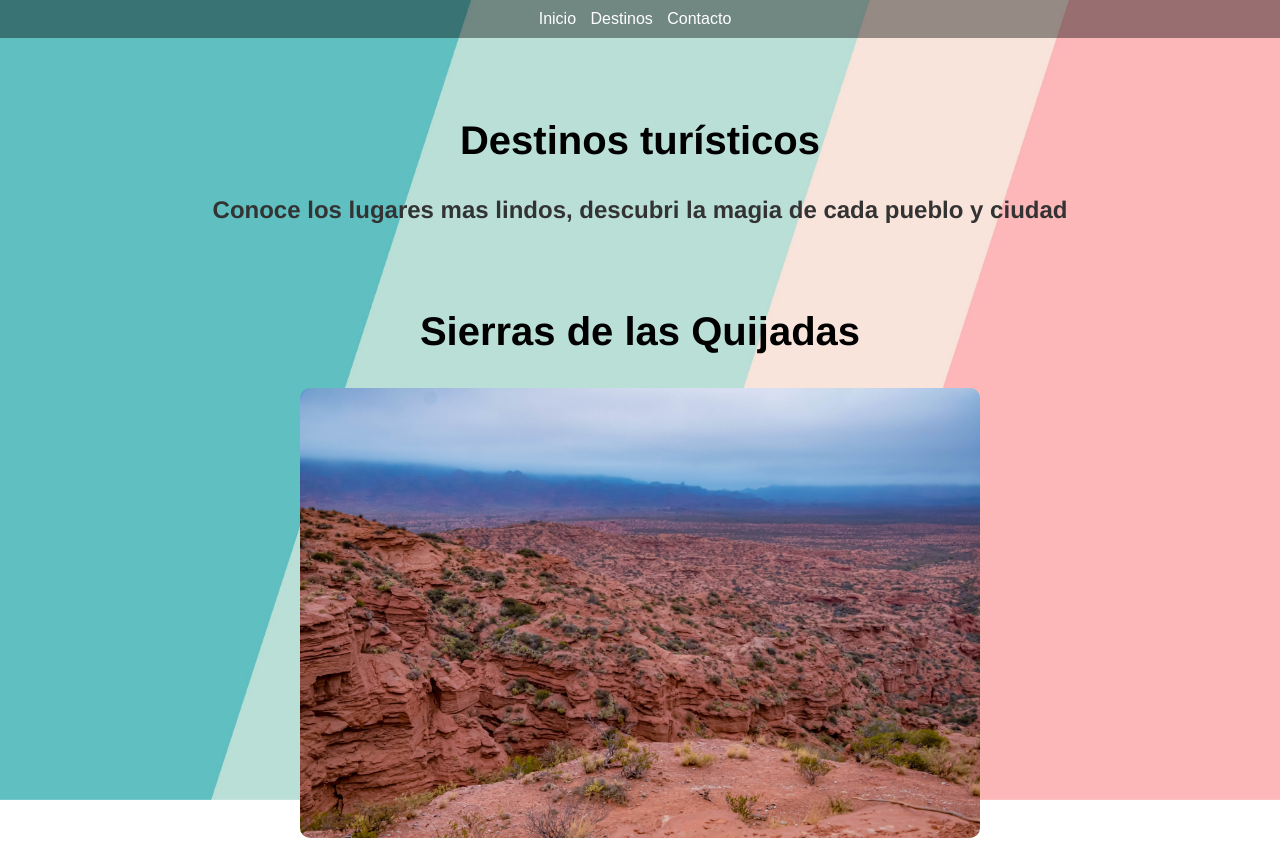
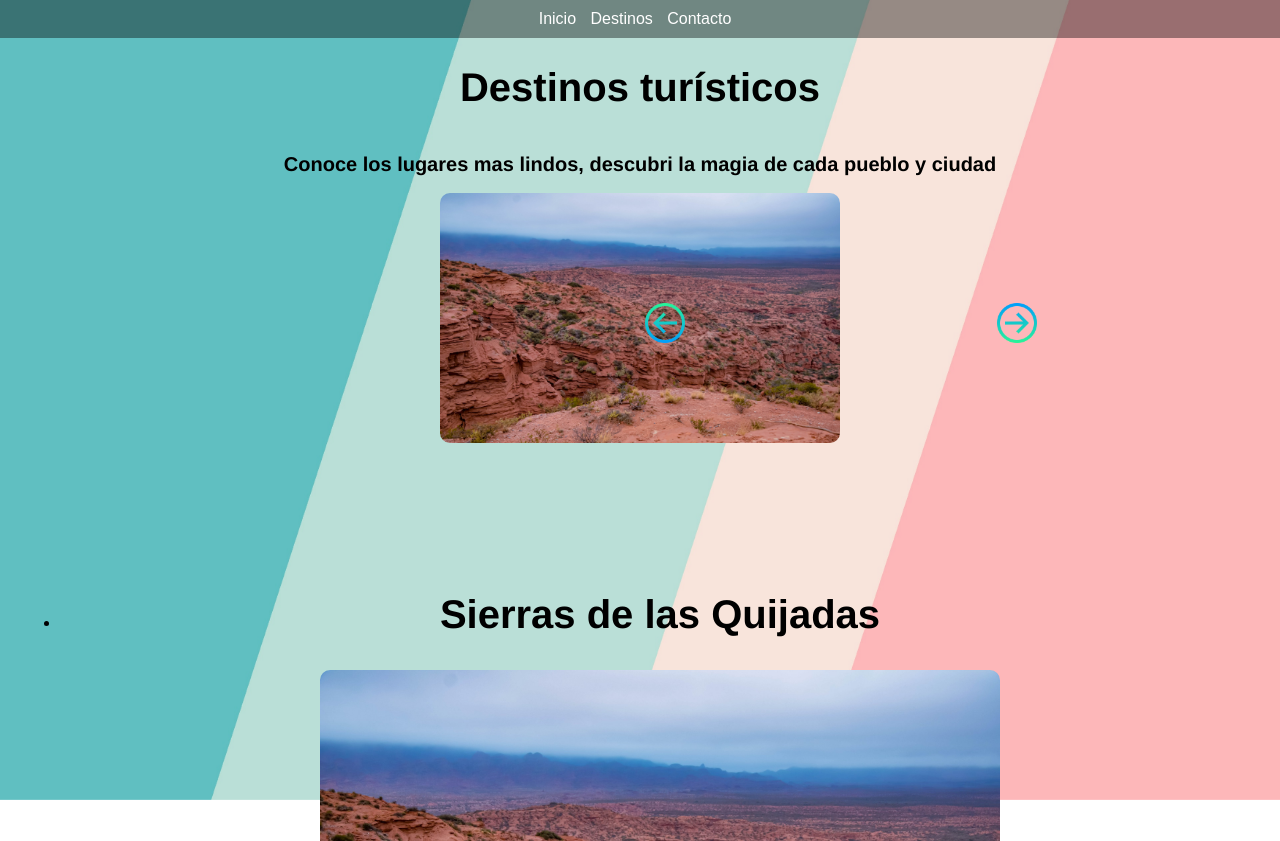
Before and after one commit to JesiMoll/JesiMoll.github.io, a plain HTML site: page destinos.html in a window 1280 px wide. Shown: the top 841 px of the page. Drawn offline with Linux system fonts and the light colour scheme; grey boxes are pictures that could not be loaded.

Commit message:
commit Carrusel Manual
Agregue dos imagenes (flecha der y flecha izq); agregue en Destino un carrusel Manual, ya que en inicio realice uno automático.

```diff
--- a/destinos.html
+++ b/destinos.html
@@ -1,8 +1,10 @@
 <html>
+
 <head>
   <title>Destinos</title>
   <link rel="stylesheet" type="text/css" href="styles.css">
 </head>
+
 <body>
   <header>
     <nav>
@@ -13,37 +15,96 @@
       </ul>
     </nav>
   </header>
+  <div class="izquierda">
+    <a onclick="backImage()"><img src="imagenes/izquierda.png" alt="izquierda"></a>
+  </div>
+  <div class="derecha">
+    <a onclick="nextImage()"><img src="imagenes/derecha.png" alt="derecha"></a>
+  </div>
+  <div class="contenedorTitulo">
+    <h1>Destinos turísticos</h1>
+    <h2>Conoce los lugares mas lindos, descubri la magia de cada pueblo y ciudad</h2>
 
+
+    <div class="carrusel">
+      <img src="imagenes/destino1.PNG" alt="" id="imagenCarru">
+    </div>
+  </div>
+  <ul>
+    <script>
+      var imagen=[];
+      imagen[0]="imagenes/destino1.PNG";
+      imagen[1]="imagenes/destino2.JPG";
+      imagen[2]="imagenes/destino3.JPG";
+      var i=0;
+
+      function backImage() {
+
+        if (i==0){
+          i=2;
+          document.getElementById("imagenCarru").src = imagen[i];
+        } else {
+          i--;
+          document.getElementById("imagenCarru").src = imagen[i];
+        }
+      }
+
+      function nextImage() {
+
+        if (i == 2) {
+          i = 0;
+          document.getElementById("imagenCarru").src = imagen[i];
+        } else {
+          i++;
+          document.getElementById("imagenCarru").src = imagen[i];
+        }
+      }
+
+    </script>
     <div id="contenidos">
       <section id="destinos">
         <div class="background-image"></div>
         <div id="centrado">
-  <h1>Destinos turísticos</h1>
-  <h2>Conoce los lugares mas lindos, descubri la magia de cada pueblo y ciudad</h2>
-  <ul>
+
           <br>
           <br>
           <li>
             <h1>Sierras de las Quijadas</h1>
             <img src="imagenes/destino1.PNG" alt="Destino 1 collage">
-      <iframe src="https://www.google.com/maps/embed?pb=!1m18!1m12!1m3!1d9949.990598202225!2d-67.0344664640852!3d-32.5427768801932!2m3!1f0!2f0!3f0!3m2!1i1024!2i768!4f13.1!3m3!1m2!1s0x95d547a1bf435415%3A0x37e2f2ddd291be50!2sSierra%20de%20Las%20Quijadas!5e1!3m2!1ses-419!2sar!4v1685845144351!5m2!1ses-419!2sar" width="650" height="450" style="border:0;" allowfullscreen="" loading="lazy" referrerpolicy="no-referrer-when-downgrade"></iframe>
-      <h2>Magnífico y árido paisaje de serranías erosionadas por el agua y el viento que generan laberintos, farallones, barrancos y graderías de un color rojizo intenso, que se evidencia en todo su esplendor en el Potrero de la Aguada, gran anfiteatro natural en el corazón de la sierra.</h2>
+            <iframe
+              src="https://www.google.com/maps/embed?pb=!1m18!1m12!1m3!1d9949.990598202225!2d-67.0344664640852!3d-32.5427768801932!2m3!1f0!2f0!3f0!3m2!1i1024!2i768!4f13.1!3m3!1m2!1s0x95d547a1bf435415%3A0x37e2f2ddd291be50!2sSierra%20de%20Las%20Quijadas!5e1!3m2!1ses-419!2sar!4v1685845144351!5m2!1ses-419!2sar"
+              width="650" height="450" style="border:0;" allowfullscreen="" loading="lazy"
+              referrerpolicy="no-referrer-when-downgrade"></iframe>
+            <h2>Magnífico y árido paisaje de serranías erosionadas por el agua y el viento que generan laberintos,
+              farallones, barrancos y graderías de un color rojizo intenso, que se evidencia en todo su esplendor en el
+              Potrero de la Aguada, gran anfiteatro natural en el corazón de la sierra.</h2>
           </li>
           <br>
           <br>
           <li>
             <h1>San Francisco del monte de oro</h1>
             <img src="imagenes/destino2.JPG" alt="Destino 2">
-      <iframe src="https://www.google.com/maps/embed?pb=!1m18!1m12!1m3!1d21901.48442544541!2d-66.14240630551933!3d-32.60370883556159!2m3!1f0!2f0!3f0!3m2!1i1024!2i768!4f13.1!3m3!1m2!1s0x95d4915b0c038ccf%3A0x77793f104b8e5953!2sSan%20Francisco%20del%20Monte%20de%20Oro%2C%20San%20Luis!5e1!3m2!1ses-419!2sar!4v1685854549661!5m2!1ses-419!2sar" width="600" height="450" style="border:0;" allowfullscreen="" loading="lazy" referrerpolicy="no-referrer-when-downgrade"></iframe>
-      <h2>Nacido en medio de un valle, surcado por ríos, y rodeado por las Sierras Centrales y las de Socoscora, este poblado cautivante invita a ser protagonista de aventuradas actividades en escenarios de inimaginable hermosura.</h2>
+            <iframe
+              src="https://www.google.com/maps/embed?pb=!1m18!1m12!1m3!1d21901.48442544541!2d-66.14240630551933!3d-32.60370883556159!2m3!1f0!2f0!3f0!3m2!1i1024!2i768!4f13.1!3m3!1m2!1s0x95d4915b0c038ccf%3A0x77793f104b8e5953!2sSan%20Francisco%20del%20Monte%20de%20Oro%2C%20San%20Luis!5e1!3m2!1ses-419!2sar!4v1685854549661!5m2!1ses-419!2sar"
+              width="600" height="450" style="border:0;" allowfullscreen="" loading="lazy"
+              referrerpolicy="no-referrer-when-downgrade"></iframe>
+            <h2>Nacido en medio de un valle, surcado por ríos, y rodeado por las Sierras Centrales y las de Socoscora,
+              este poblado cautivante invita a ser protagonista de aventuradas actividades en escenarios de inimaginable
+              hermosura.</h2>
           </li>
           <br>
           <br>
           <li>
             <h1>La Punta</h1>
             <img src="imagenes/destino3.JPG" alt="Destino 3">
-      <iframe src="https://www.google.com/maps/embed?pb=!1m18!1m12!1m3!1d43485.173085941744!2d-66.3559638151944!3d-33.170515319858865!2m3!1f0!2f0!3f0!3m2!1i1024!2i768!4f13.1!3m3!1m2!1s0x95d44126c8b194d5%3A0x6bb223933d2ad3bd!2sLa%20Punta%2C%20San%20Luis!5e1!3m2!1ses-419!2sar!4v1685854589494!5m2!1ses-419!2sar" width="600" height="450" style="border:0;" allowfullscreen="" loading="lazy" referrerpolicy="no-referrer-when-downgrade"></iframe>
-      <h2>Su historia es nueva, fundada en el año 2003, constituye la primer ciudad puntana nacida en el siglo XXI. Su ubicación en cercanías de San Luis Capital y altura sobre el nivel del mar, fueron el marco principal para poder organizar un Planetario, Observatorio, Set de Cine y Estadio de Futbol Juan Gilberto Funes.</h2>
+            <iframe
+              src="https://www.google.com/maps/embed?pb=!1m18!1m12!1m3!1d43485.173085941744!2d-66.3559638151944!3d-33.170515319858865!2m3!1f0!2f0!3f0!3m2!1i1024!2i768!4f13.1!3m3!1m2!1s0x95d44126c8b194d5%3A0x6bb223933d2ad3bd!2sLa%20Punta%2C%20San%20Luis!5e1!3m2!1ses-419!2sar!4v1685854589494!5m2!1ses-419!2sar"
+              width="600" height="450" style="border:0;" allowfullscreen="" loading="lazy"
+              referrerpolicy="no-referrer-when-downgrade"></iframe>
+            <h2>Su historia es nueva, fundada en el año 2003, constituye la primer ciudad puntana nacida en el siglo
+              XXI. Su ubicación en cercanías de San Luis Capital y altura sobre el nivel del mar, fueron el marco
+              principal para poder organizar un Planetario, Observatorio, Set de Cine y Estadio de Futbol Juan Gilberto
+              Funes.</h2>
           </li>
   </ul>
   </section>
@@ -60,4 +121,5 @@
     </div>
   </footer>
 </body>
+
 </html>
--- a/styles.css
+++ b/styles.css
@@ -5,6 +5,34 @@ body {
   color: #000000;
 }
 
+.izquierda a,
+.derecha a {
+  position: absolute;
+  margin-top: 265px;
+  margin-left: 645px;
+  cursor: pointer;
+}
+
+.derecha a {
+  margin-left: 997px;
+}
+
+.izquierda img,
+.derecha img {
+  width: 40px;
+  height: 40px;
+}
+
+.carrusel img {
+  width: 400px;
+  height: 250px;
+}
+.contenedorTitulo{
+  display: flex;
+  justify-content: center;
+  flex-direction: column;
+  align-items: center;
+}
 .background-image {
   position: fixed;
   top: 0;
@@ -126,6 +154,7 @@ nav ul li a {
 .collage figure:hover figcaption {
   opacity: 1;
 }
+
 /*colagge */
 
 section {
@@ -147,7 +176,7 @@ h2 {
 h3 {
   color: #000000;
   text-align: center;
-font-family:'Franklin Gothic Medium', 'Arial Narrow', Arial, sans-serif;
+  font-family: 'Franklin Gothic Medium', 'Arial Narrow', Arial, sans-serif;
 }
 
 h4 {
@@ -162,7 +191,8 @@ form label {
   margin-top: 10px;
 }
 
-form input, form textarea {
+form input,
+form textarea {
   width: 300px;
   padding: 5px;
   margin-top: 5px;
@@ -211,7 +241,8 @@ img {
   border-image: linear-gradient(to right, rgba(255, 255, 255, 0) 0%, rgba(255, 255, 255, 0) 100%);
   border-image-slice: 1;
   border-image-repeat: stretch;
-  border-image-width: 0 0 100px 0; /* Cambia el valor 10px según el tamaño deseado del degradado */
+  border-image-width: 0 0 100px 0;
+  /* Cambia el valor 10px según el tamaño deseado del degradado */
   border-radius: 10px;
 }
 
```
Also changed, not shown: index.html (+12 -1 lines), imagenes/derecha.png (added), imagenes/destino1.1.jpg (added), imagenes/destino1.2.jpg (added), imagenes/izquierda.png (added), script-form.js (line endings or trailing spaces). Lines whose indentation alone changed are shown as unchanged.
